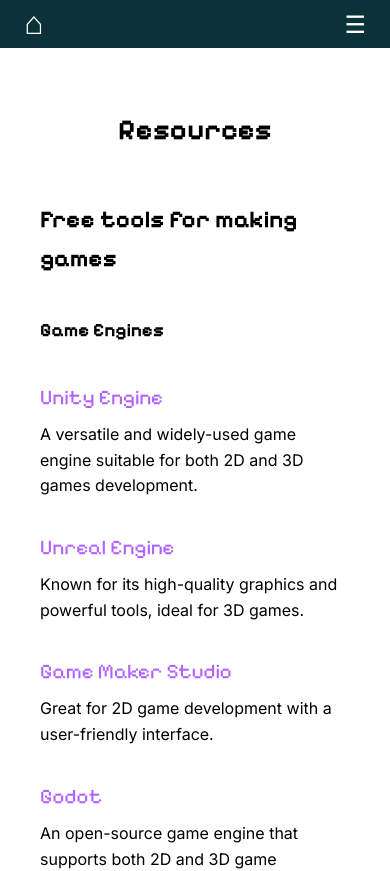
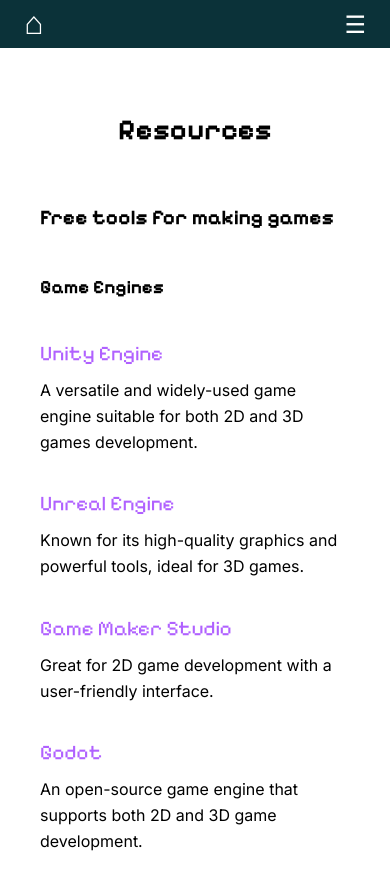
Before and after one commit to Frontier-Team/gamejam, a React (Vite) app: page /#/resources in a window 390 px wide. Shown: the top 871 px of the page. Built offline with nearby package versions, Linux system fonts and the light colour scheme; a web font is replaced by a local one.

Commit message:
Fixed alignment on column items and made subtitle slightly smaller on mobile to stop wrapping

```diff
--- a/src/pages/ResourcesPage.tsx
+++ b/src/pages/ResourcesPage.tsx
@@ -223,6 +223,7 @@ const ResourceWrapper = styled.div`
   display: flex;
   flex-direction: column;
   gap: 1rem;
+  align-items: stretch;
 `;
 
 const ResourceContainer = styled.div`
@@ -237,6 +238,14 @@ const Resource = styled.div`
   flex-direction: column;
   gap: 0.5rem;
   margin-bottom: 1rem;
+  flex-grow: 1;
+  min-height: 140px;
+  padding-right: 1rem;
+
+  @media (max-width: ${({ theme }) => theme.breakpoints.sm}) {
+    min-height: auto;
+    padding-right: 0;
+  }
 `;
 
 const ResourceTitle = styled.a`
@@ -359,6 +368,11 @@ const SubTitle = styled.h2`
   margin-top: 1.5rem;
   margin-bottom: 1.2rem;
   font-weight: bold;
+
+  @media (max-width: ${({ theme }) => theme.breakpoints.sm}) {
+    font-size: 1.3rem;
+    overflow: hidden;
+  }
 `;
 
 const Paragraph = styled.p`
```
